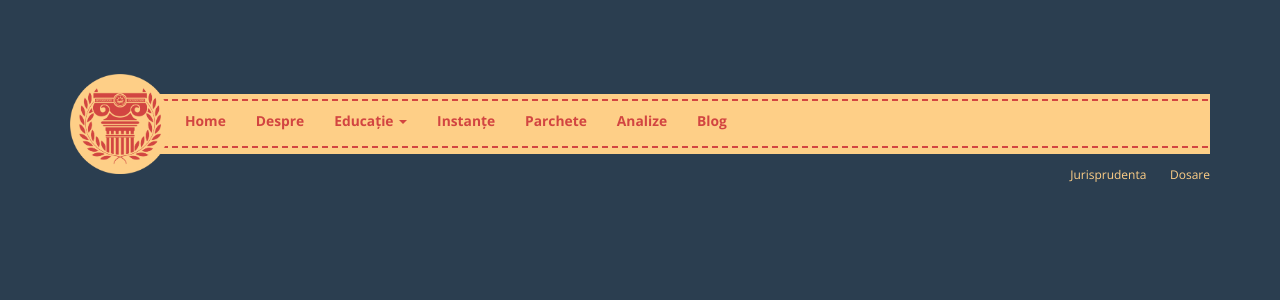
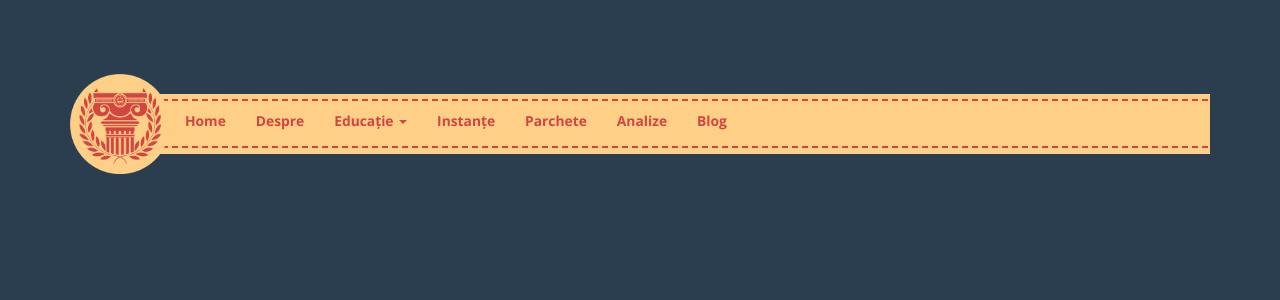
Before and after one commit to funkycitizens/onoratainstanta, a Jekyll site: the page built from index.html, in a window 1280 px wide. Shown: the top 300 px of the page. Built offline with Jekyll 4.4.1, drawn with Linux system fonts in a browser that asks for light colours; nearby versions of some CDN libraries; a script that is not in the unit is left out.

Commit message:
remove dead links

```diff
--- a/_includes/navbar.html
+++ b/_includes/navbar.html
@@ -52,14 +52,4 @@
       </nav>
     </div>
   </div>
-  <div class="row">
-    <div class="col-md-12">
-      <ul class="top-links">
-        <li><a href="{{ site.base_url }}/jurisprudences">Jurisprudenta</a></li>
-        <li><a href="{{ site.base_url }}/trial_proceedings">Dosare</a></li>
-        <!-- <li><a href="{{ site.base_url }}/trial_meetings">Sedinte</a></li> -->
-        <!-- <li><input placeholder="cauta" type="search"></li> -->
-      </ul>
-    </div>
-  </div>
 </header>
```
